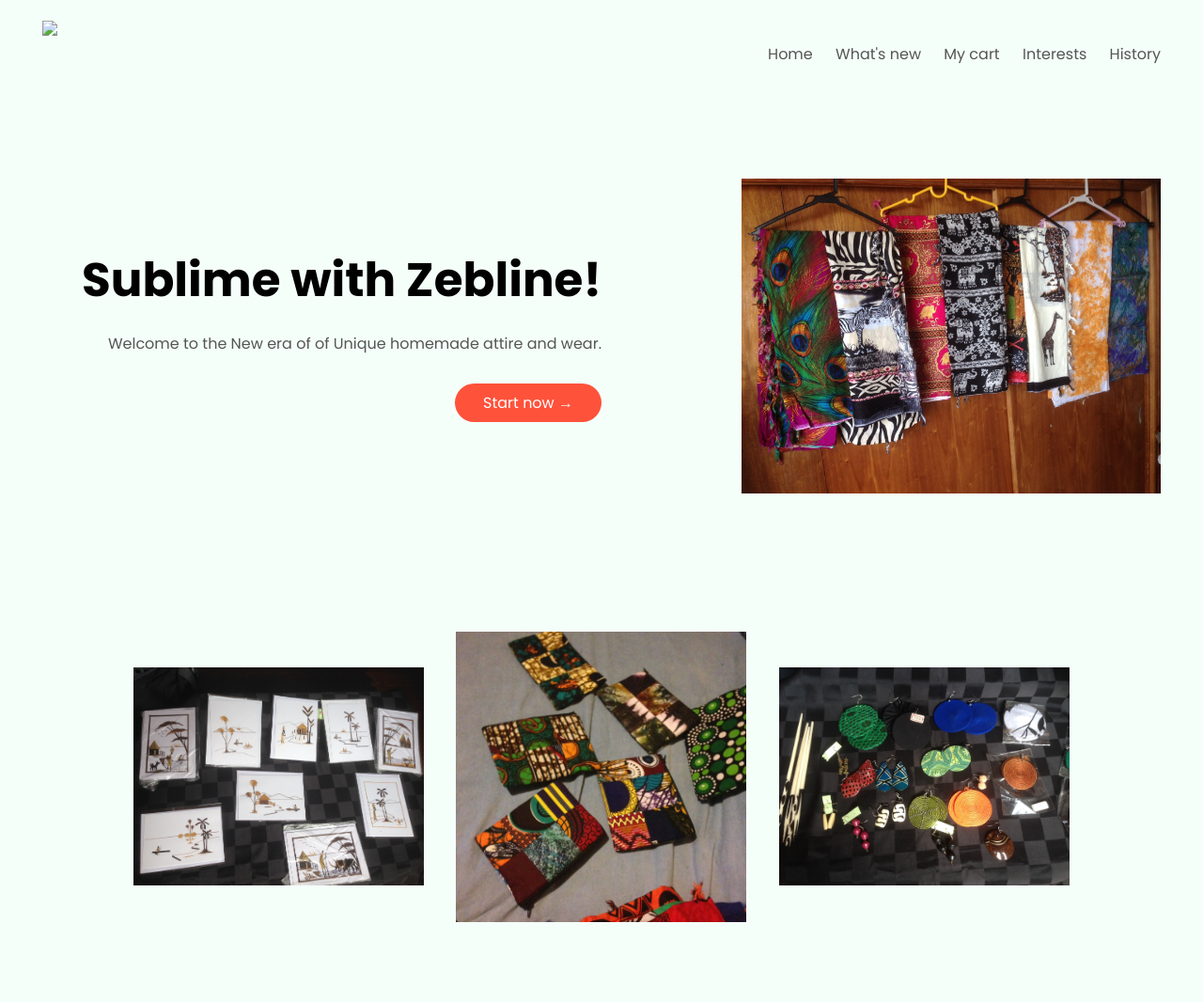
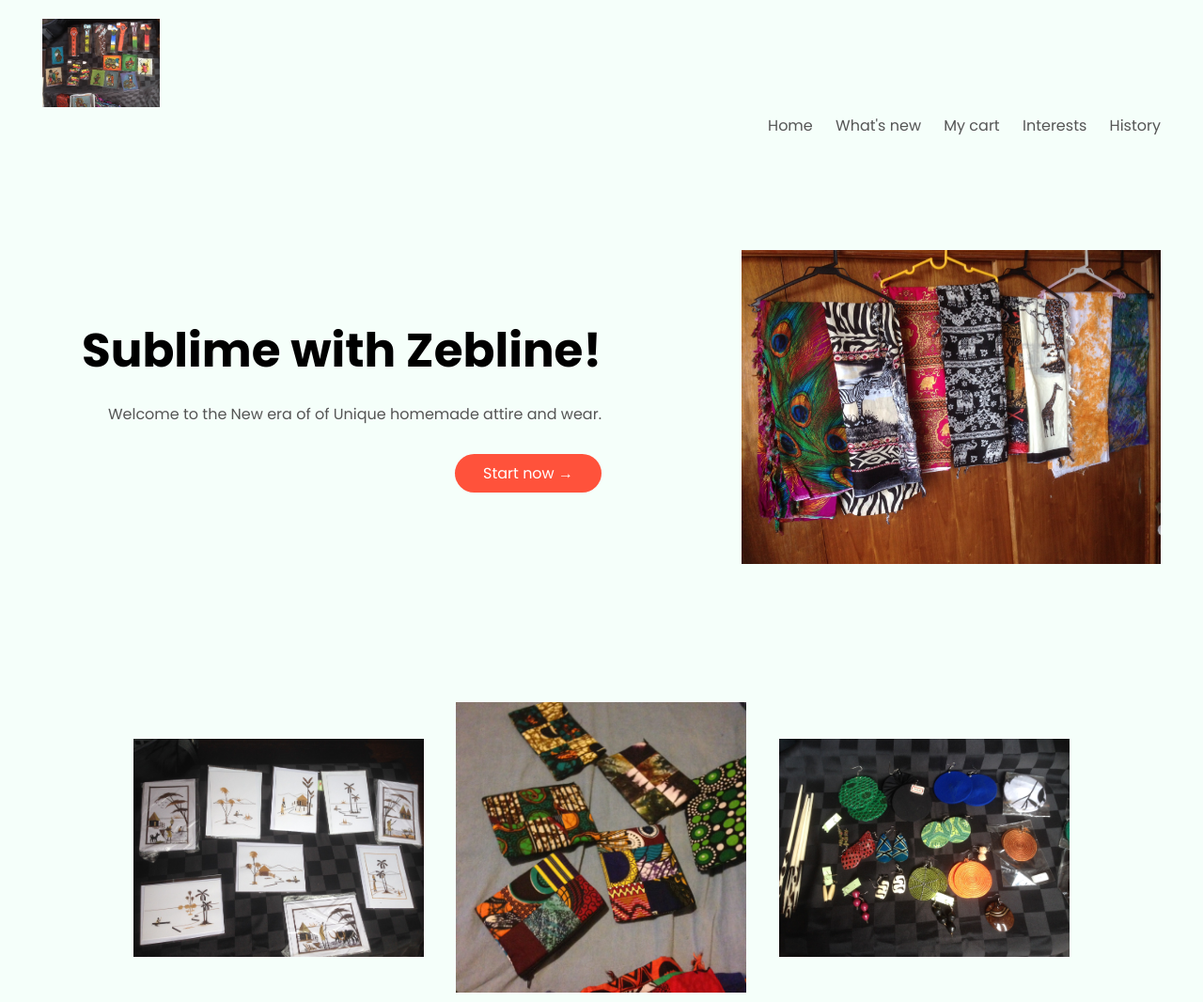
Before and after one commit to lengatonstudio/lengaton-studio, a plain HTML site: page index.html in a window 1280 px wide. Shown: the top 1066 px of the page at 94% size. Drawn offline with Linux system fonts and the light colour scheme; files whose address does not match are found by name.

Commit message:
Update index.html

```diff
--- a/index.html
+++ b/index.html
@@ -16,7 +16,7 @@
         <div class="container">
         <div class="navbar">
             <div class="logo">
-                <img src="Home image.jpg" width="125px">
+                <img src="Homepage img.jpg" width="125px">
             <nav>
                 <ul>
                     <li><a href="">Home</a></li>
```
